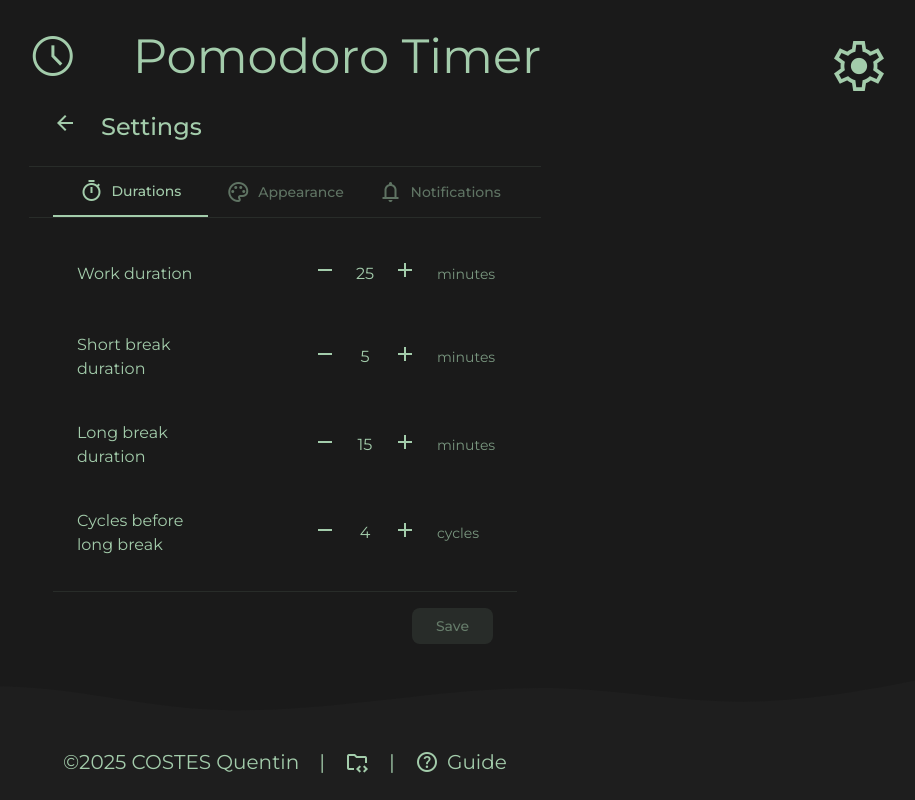
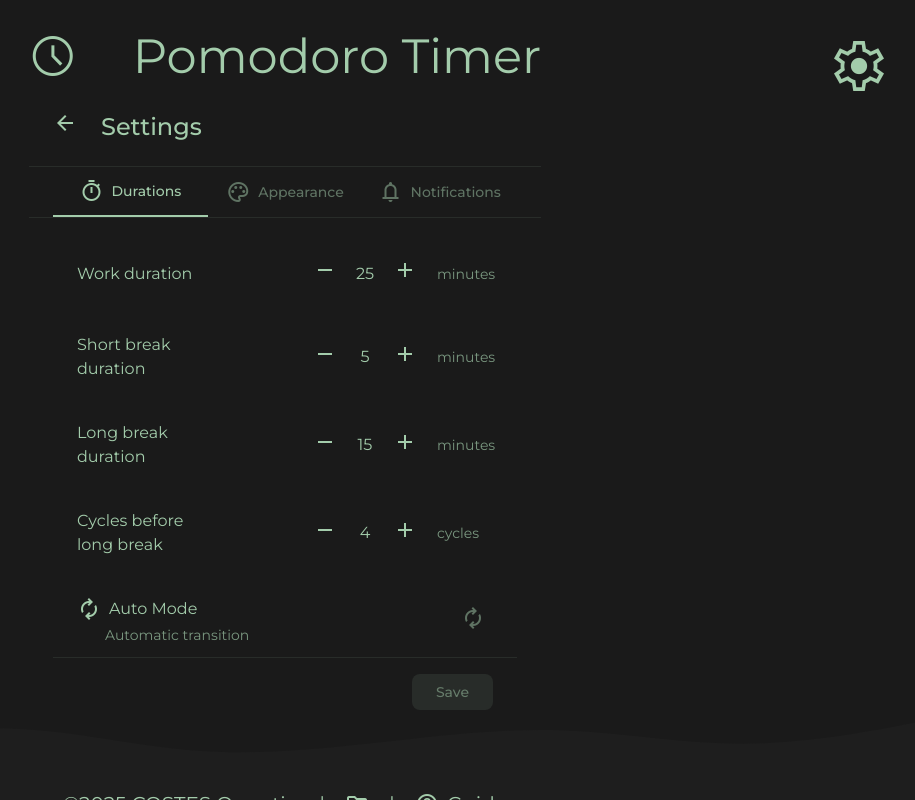
Before and after one commit to quentinformatique/pomodoro-timer, a React (Vite) app: page /settings in a window 1280 px wide. Both pictures are taken after a click on the element "settings". Shown: the whole page, without its empty margins (355-1270 px from the left). Built offline with nearby package versions, Linux system fonts and the light colour scheme.

Commit message:
feat: add a manual timer mode

```diff
--- a/src/Views/Components/Settings/Sections/TimerSettings.tsx
+++ b/src/Views/Components/Settings/Sections/TimerSettings.tsx
@@ -1,12 +1,14 @@
 import { FC } from 'react';
 import { useTranslation } from 'react-i18next';
 import { SettingsInput } from '../SettingsInput';
+import { Icon } from '../../Utilities/Icon';
 
 interface PomodoroSettings {
     workDuration: number;
     shortBreakDuration: number;
     longBreakDuration: number;
     cyclesBeforeLongBreak: number;
+    manualMode: boolean;
 }
 
 interface TimerSettingsProps {
@@ -14,7 +16,8 @@ interface TimerSettingsProps {
     shortBreakDuration: number;
     longBreakDuration: number;
     cyclesBeforeLongBreak: number;
-    onSettingChange: (key: keyof PomodoroSettings, value: number) => void;
+    manualMode: boolean;
+    onSettingChange: (key: keyof PomodoroSettings, value: number | boolean) => void;
 }
 
 export const TimerSettings: FC<TimerSettingsProps> = ({
@@ -22,12 +25,13 @@ export const TimerSettings: FC<TimerSettingsProps> = ({
     shortBreakDuration,
     longBreakDuration,
     cyclesBeforeLongBreak,
+    manualMode,
     onSettingChange
 }) => {
     const { t } = useTranslation();
 
     return (
-        <div className="space-y-4 min-h-[16rem]">
+        <div className="space-y-0 sm:space-y-4 min-h-[16rem]">
             <SettingsInput
                 label={t('settings.durations.workDuration')}
                 value={workDuration}
@@ -60,6 +64,41 @@ export const TimerSettings: FC<TimerSettingsProps> = ({
                 max={10}
                 unit={t('settings.units.cycles')}
             />
+            <div className="flex items-center justify-between py-3">
+                <div className="flex-1 md:mr-16 lg:mr-24">
+                    <div className="flex items-center gap-2">
+                        <Icon
+                            code={manualMode ? "touch_app" : "autorenew"}
+                            fill={manualMode}
+                            className="text-xl text-green-light"
+                        />
+                        <span className="text-green-light block">
+                            {manualMode
+                                ? t('settings.mode.manualMode')
+                                : t('settings.mode.autoMode')}
+                        </span>
+                    </div>
+                    <span className="text-green-light/70 text-sm block mt-1 ml-7">
+                        {manualMode
+                            ? t('settings.mode.manualModeDescription')
+                            : t('settings.mode.autoModeDescription')}
+                    </span>
+                </div>
+                <button
+                    onClick={() => onSettingChange("manualMode", !manualMode)}
+                    className={`p-2 rounded-lg transition-colors ${
+                        manualMode
+                            ? 'text-green-light bg-green-light/10'
+                            : 'text-green-light/50 hover:text-green-light hover:bg-green-light/10'
+                    }`}
+                >
+                    <Icon
+                        code={manualMode ? "touch_app" : "autorenew"}
+                        fill={manualMode}
+                        className="text-2xl"
+                    />
+                </button>
+            </div>
         </div>
     );
 };
--- a/src/Views/Components/Settings/Settings.tsx
+++ b/src/Views/Components/Settings/Settings.tsx
@@ -126,7 +126,7 @@ export const Settings: FC = () => {
                 </div>
 
                 {/* Content */}
-                <div className="flex-1 flex flex-col justify-between p-6 w-sm sm:w-lg">
+                <div className="flex-1 flex flex-col justify-between p-6 pb-0 w-sm sm:w-lg">
                     <div className="flex-1">
                         <div className="container mx-auto px-4 sm:px-6">
                             <div className="max-w-screen-sm mx-auto">
--- a/src/i18n/locales/en.json
+++ b/src/i18n/locales/en.json
@@ -30,6 +30,12 @@
             "enabled": "Notifications enabled",
             "disabled": "Notifications disabled",
             "permission": "Allow notifications to get alerts when cycles end"
+        },
+        "mode": {
+            "manualMode": "Manual Mode",
+            "autoMode": "Auto Mode",
+            "manualModeDescription": "Press play to continue",
+            "autoModeDescription": "Automatic transition"
         }
     },
     "timer": {
--- a/src/i18n/locales/fr.json
+++ b/src/i18n/locales/fr.json
@@ -30,6 +30,11 @@
             "enabled": "Notifications activées",
             "disabled": "Notifications désactivées",
             "permission": "Autorisez les notifications pour être alerté à la fin des cycles"
+        },
+        "mode": {
+            "manualMode": "Mode Manuel",
+            "manualModeDescription": "appuyer sur le bouton pour continuer",
+            "autoModeDescription": "enchaînement automatique sans intervention"
         }
     },
     "timer": {
--- a/src/services/TimerService.ts
+++ b/src/services/TimerService.ts
@@ -6,6 +6,7 @@ interface PomodoroSettings {
     shortBreakDuration: number;
     longBreakDuration: number;
     cyclesBeforeLongBreak: number;
+    manualMode: boolean;
 }
 
 const defaultSettings: PomodoroSettings = {
@@ -13,6 +14,7 @@ const defaultSettings: PomodoroSettings = {
     shortBreakDuration: 5,
     longBreakDuration: 15,
     cyclesBeforeLongBreak: 4,
+    manualMode: false,
 };
 
 interface TimerState {
@@ -171,20 +173,30 @@ class TimerService {
 
             this.state.isWorkCycle = false;
 
-            // Redémarrer automatiquement après une courte pause
+            // Redémarrer automatiquement seulement si on n'est pas en mode manuel
+            if (!this.state.settings.manualMode) {
                 this.toggleTimer();
+            } else {
+                // Jouer un son de notification en mode manuel
+                this.playNotificationSound();
+            }
         } else {
             // Fin d'un cycle de pause
             if (this.state.needsLongBreak) {
                 // Fin de pause longue, tout réinitialiser
                 this.resetAll();
 
-                // Redémarrer automatiquement un nouveau cycle complet
+                // Redémarrer automatiquement un nouveau cycle complet seulement si on n'est pas en mode manuel
+                if (!this.state.settings.manualMode) {
                     const updatedIndicators: IndicatorState[] = [...this.state.indicators];
                     updatedIndicators[0] = IndicatorState.InProgress;
                     this.state.indicators = updatedIndicators;
                     this.state.timeLeft = this.state.settings.workDuration * 60;
                     this.toggleTimer();
+                } else {
+                    // Jouer un son de notification en mode manuel
+                    this.playNotificationSound();
+                }
             } else {
                 // Passer au cycle de travail suivant
                 const nextCycle = this.state.currentCycle + 1;
@@ -200,13 +212,28 @@ class TimerService {
                 this.state.timeLeft = this.state.settings.workDuration * 60;
                 this.state.isWorkCycle = true;
 
-                // Redémarrer automatiquement après une courte pause
+                // Redémarrer automatiquement seulement si on n'est pas en mode manuel
+                if (!this.state.settings.manualMode) {
                     this.toggleTimer();
+                } else {
+                    // Jouer un son de notification en mode manuel
+                    this.playNotificationSound();
+                }
             }
         }
 
         this.saveState();
         this.notifyListeners();
+    }
+
+    // Jouer un son de notification
+    private playNotificationSound() {
+        try {
+            const audio = new Audio("/sounds/complete.mp3");
+            audio.play();
+        } catch (error) {
+            console.error("Error playing notification sound:", error);
+        }
     }
 
     // API publique
```
Also changed, not shown: 1 other file (tests, documents, lock files or other folders). Lines whose indentation alone changed are shown as unchanged.
